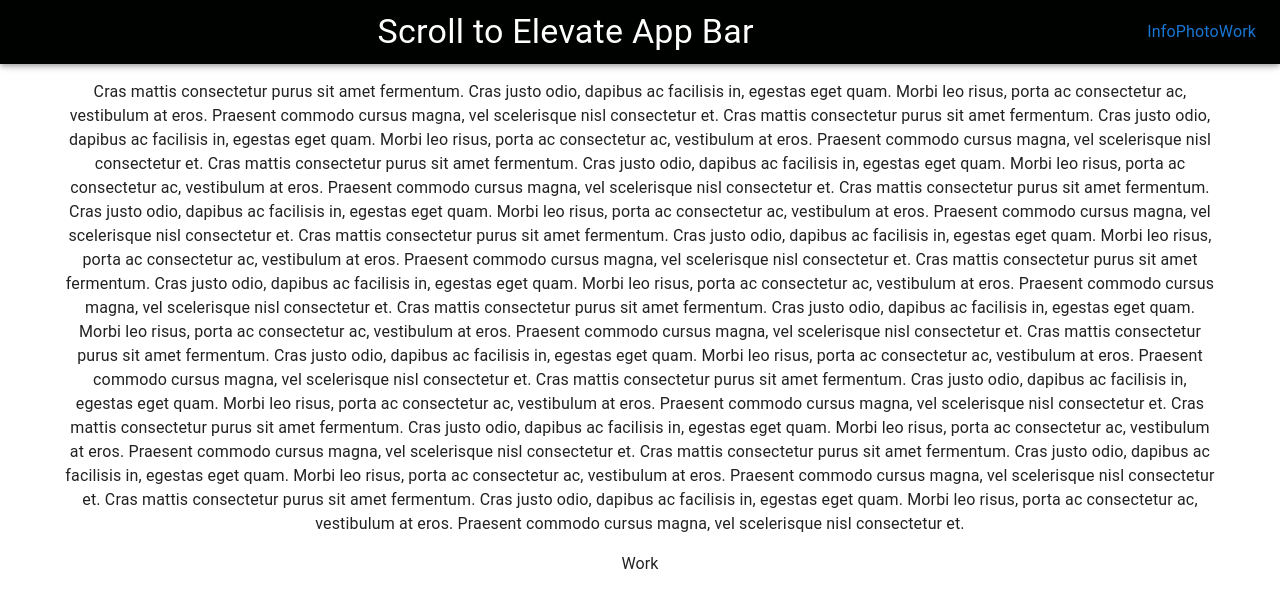
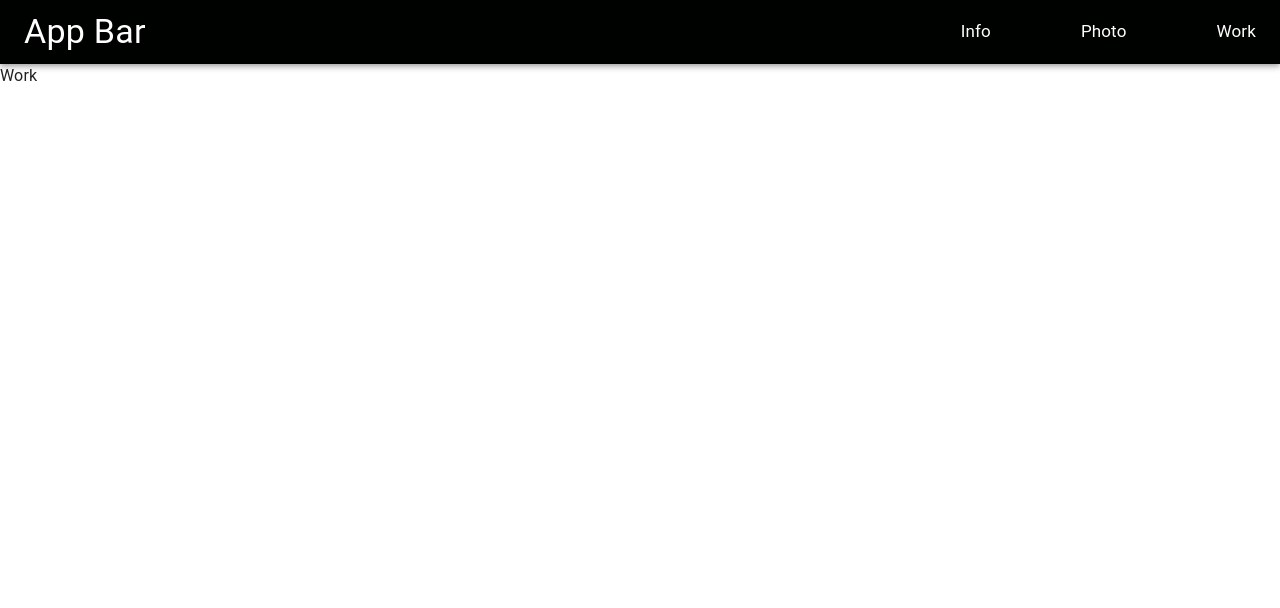
Before and after one commit to Jack-2077/Demo-Reel-Showcase-2, a React (Create React App) app: page /Work in a window 1280 px wide. Shown: the top 608 px of the page. Built offline with nearby package versions, Linux system fonts and the light colour scheme.

Commit message:
Add navbar links

```diff
--- a/src/App.css
+++ /dev/null
@@ -1,38 +0,0 @@
-.App {
-  text-align: center;
-}
-
-.App-logo {
-  height: 40vmin;
-  pointer-events: none;
-}
-
-@media (prefers-reduced-motion: no-preference) {
-  .App-logo {
-    animation: App-logo-spin infinite 20s linear;
-  }
-}
-
-.App-header {
-  background-color: #282c34;
-  min-height: 100vh;
-  display: flex;
-  flex-direction: column;
-  align-items: center;
-  justify-content: center;
-  font-size: calc(10px + 2vmin);
-  color: white;
-}
-
-.App-link {
-  color: #61dafb;
-}
-
-@keyframes App-logo-spin {
-  from {
-    transform: rotate(0deg);
-  }
-  to {
-    transform: rotate(360deg);
-  }
-}
--- a/src/App.js
+++ b/src/App.js
@@ -1,4 +1,4 @@
-import { Route, Switch } from "react-router-dom";
+import { BrowserRouter as Router, Route, Switch } from "react-router-dom";
 
 import Home from "./Components/Home";
 import Info from "./Components/Pages/Info";
@@ -8,11 +8,9 @@ import Navbar from "./Components/NavBar/Navbar";
 
 import Error from "./Components/Pages/Error";
 
-import "./App.css";
-
 function App() {
   return (
-    <div className="App">
+    <Router>
       <Navbar />
       <Switch>
         <Route path="/" component={Home} exact />
@@ -21,7 +19,7 @@ function App() {
         <Route path="/Work" component={Work} />
         <Route component={Error} />
       </Switch>
-    </div>
+    </Router>
   );
 }
 
--- a/src/Components/NavBar/Drawer.js
+++ /dev/null
@@ -1,76 +0,0 @@
-import React, { useState } from "react";
-import {
-  Divider,
-  Drawer,
-  IconButton,
-  List,
-  ListItem,
-  ListItemText,
-  makeStyles
-} from "@material-ui/core";
-import { Link } from "react-router-dom";
-
-import MenuIcon from "@material-ui/icons/Menu";
-
-const useStyles = makeStyles(() => ({
-  link: {
-    textDecoration: "none",
-    color: "blue",
-    fontSize: "20px"
-  },
-  icon: {
-    color: "white"
-  }
-}));
-
-function DrawerComponent() {
-  const classes = useStyles();
-  const [openDrawer, setOpenDrawer] = useState(false);
-  return (
-    <>
-      <Drawer open={openDrawer} onClose={() => setOpenDrawer(false)}>
-        <List>
-          <ListItem onClick={() => setOpenDrawer(false)}>
-            <ListItemText>
-              <Link to="/" className={classes.link}>
-                Home
-              </Link>
-            </ListItemText>
-          </ListItem>
-          <Divider />
-          <ListItem onClick={() => setOpenDrawer(false)}>
-            <ListItemText>
-              <Link to="/Info" className={classes.link}>
-                About
-              </Link>
-            </ListItemText>
-          </ListItem>
-          <Divider />
-          <ListItem onClick={() => setOpenDrawer(false)}>
-            <ListItemText>
-              <Link to="/Photo" className={classes.link}>
-                Contact
-              </Link>
-            </ListItemText>
-          </ListItem>
-          <Divider />
-          <ListItem onClick={() => setOpenDrawer(false)}>
-            <ListItemText>
-              <Link to="/work" className={classes.link}>
-                Faq
-              </Link>
-            </ListItemText>
-          </ListItem>
-          <Divider />
-        </List>
-      </Drawer>
-      <IconButton
-        onClick={() => setOpenDrawer(!openDrawer)}
-        className={classes.icon}
-      >
-        <MenuIcon />
-      </IconButton>
-    </>
-  );
-}
-export default DrawerComponent;
--- a/src/Components/NavBar/Navbar.js
+++ b/src/Components/NavBar/Navbar.js
@@ -3,16 +3,12 @@ import AppBar from "@mui/material/AppBar";
 import Toolbar from "@mui/material/Toolbar";
 import Typography from "@mui/material/Typography";
 import CssBaseline from "@mui/material/CssBaseline";
-import Box from "@mui/material/Box";
-import Container from "@mui/material/Container";
-import Link from "@mui/material/Link";
-import { makeStyles, useTheme, useMediaQuery } from "@material-ui/core";
+import { makeStyles } from "@material-ui/core";
 import { Link as RouterLink } from "react-router-dom";
-import DrawerComponent from "./Drawer";
 
 const useStyles = makeStyles((theme) => ({
   navlinks: {
-    marginLeft: theme.spacing(5),
+    marginLeft: 2,
     display: "flex"
   },
   logo: {
@@ -22,60 +18,34 @@ const useStyles = makeStyles((theme) => ({
   link: {
     textDecoration: "none",
     color: "white",
-    fontSize: "20px",
-    marginLeft: theme.spacing(20),
+    fontSize: "17px",
+    marginLeft: 90,
     "&:hover": {
-      color: "yellow",
-      borderBottom: "1px solid white"
+      color: "#707070"
     }
   }
 }));
 
 export default function ElevateAppBar() {
   const classes = useStyles();
-  const theme = useTheme();
-  const isMobile = useMediaQuery(theme.breakpoints.down("md"));
   return (
-    <React.Fragment>
+    <AppBar style={{ background: "#000200" }} position="static">
       <CssBaseline />
-
-      <AppBar style={{ background: "#000200" }}>
       <Toolbar>
         <Typography variant="h4" className={classes.logo}>
-            Scroll to Elevate App Bar
+          App Bar
         </Typography>
-          {isMobile ? (
-            <DrawerComponent />
-          ) : (
+
         <div className={classes.navlinks}>
           {["Info", "Photo", "Work"].map((item) => (
-                <Link
-                  component={RouterLink}
-                  to={item}
-                  underline="none"
-                  className={classes.link}
-                >
+            <RouterLink to={item} className={classes.link}>
               {item}
-                </Link>
+            </RouterLink>
           ))}
         </div>
-          )}
       </Toolbar>
     </AppBar>
-
-      <Toolbar />
-      <Container>
-        <Box sx={{ my: 2 }}>
-          {[...new Array(12)]
-            .map(
-              () => `Cras mattis consectetur purus sit amet fermentum.
-Cras justo odio, dapibus ac facilisis in, egestas eget quam.
-Morbi leo risus, porta ac consectetur ac, vestibulum at eros.
-Praesent commodo cursus magna, vel scelerisque nisl consectetur et.`
-            )
-            .join("\n")}
-        </Box>
-      </Container>
-    </React.Fragment>
   );
 }
+
+//1200 and 650
--- a/src/index.js
+++ b/src/index.js
@@ -2,11 +2,5 @@ import React from "react";
 import ReactDOM from "react-dom";
 import "./index.css";
 import App from "./App";
-import { BrowserRouter } from "react-router-dom";
 
-ReactDOM.render(
-  <BrowserRouter>
-    <App />
-  </BrowserRouter>,
-  document.getElementById("root")
-);
+ReactDOM.render(<App />, document.getElementById("root"));
```
Lines whose indentation alone changed are shown as unchanged.
